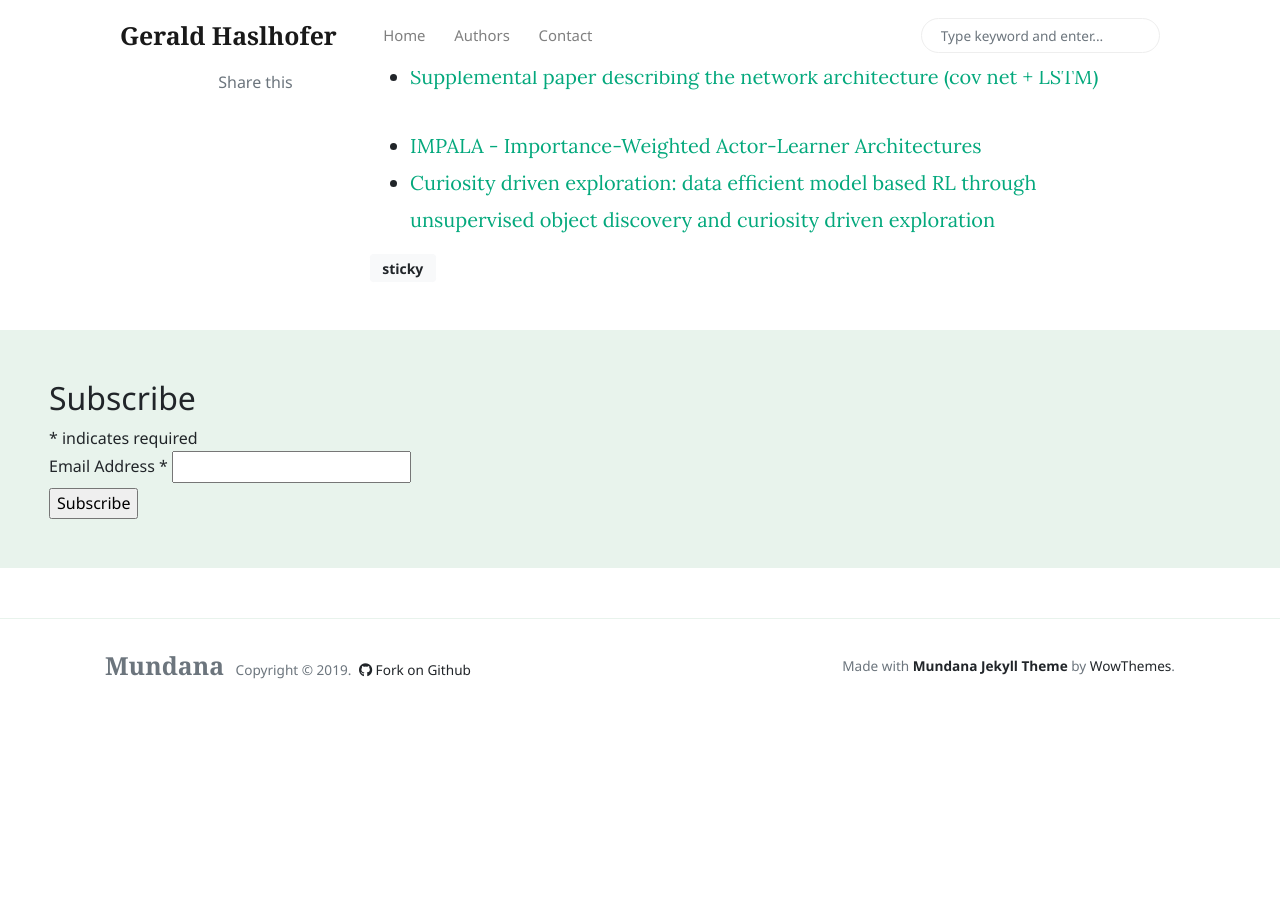
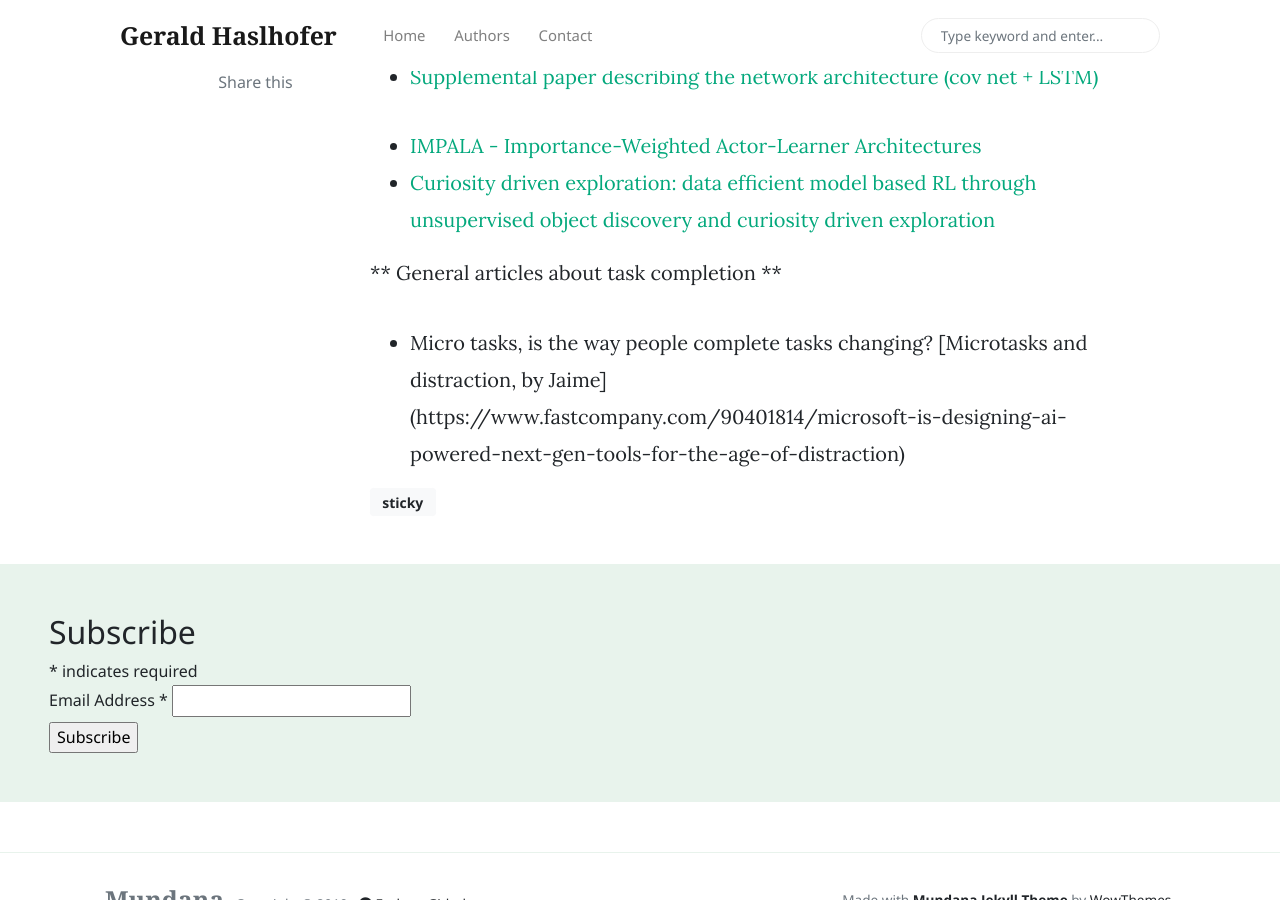
Before and after one commit to haslhofer/haslhofer.github.io, a Jekyll site: the page built from _posts/2019-09-06-rpa.md, in a window 1280 px wide and 900 px high, scrolled down 762 px. Built offline with Jekyll 4.4.1, drawn with Linux system fonts in a browser that asks for light colours; nearby versions of some CDN libraries; comment, search, counter and statistics services are not loaded; before the commit the page ends 1475 px from its top, so only the background shows below that.

Commit message:
add jaime reference

```diff
--- a/_posts/2019-09-06-rpa.md
+++ b/_posts/2019-09-06-rpa.md
@@ -20,3 +20,6 @@ Robotic process automation
 
 * [IMPALA - Importance-Weighted Actor-Learner Architectures](https://deepmind.com/blog/article/impala-scalable-distributed-deeprl-dmlab-30)
 * [Curiosity driven exploration: data efficient model based RL through unsupervised object discovery and curiosity driven exploration](https://deepmind.com/research/publications/COBRA-Data-Efficient-Model-Based-RL)
+
+** General articles about task completion **
+* Micro tasks, is the way people complete tasks changing? [Microtasks and distraction, by Jaime] (https://www.fastcompany.com/90401814/microsoft-is-designing-ai-powered-next-gen-tools-for-the-age-of-distraction)
```
